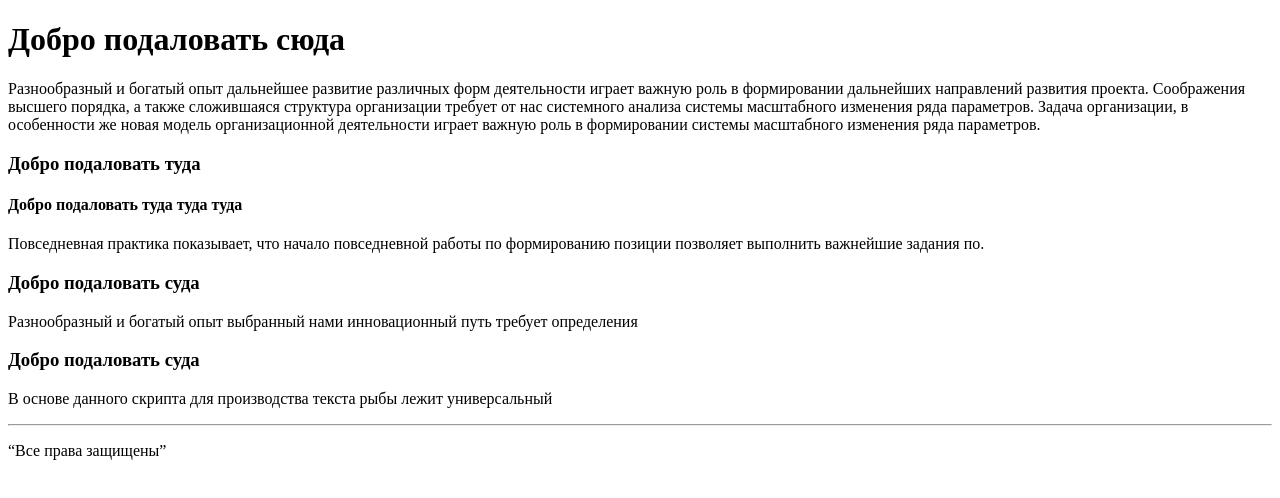
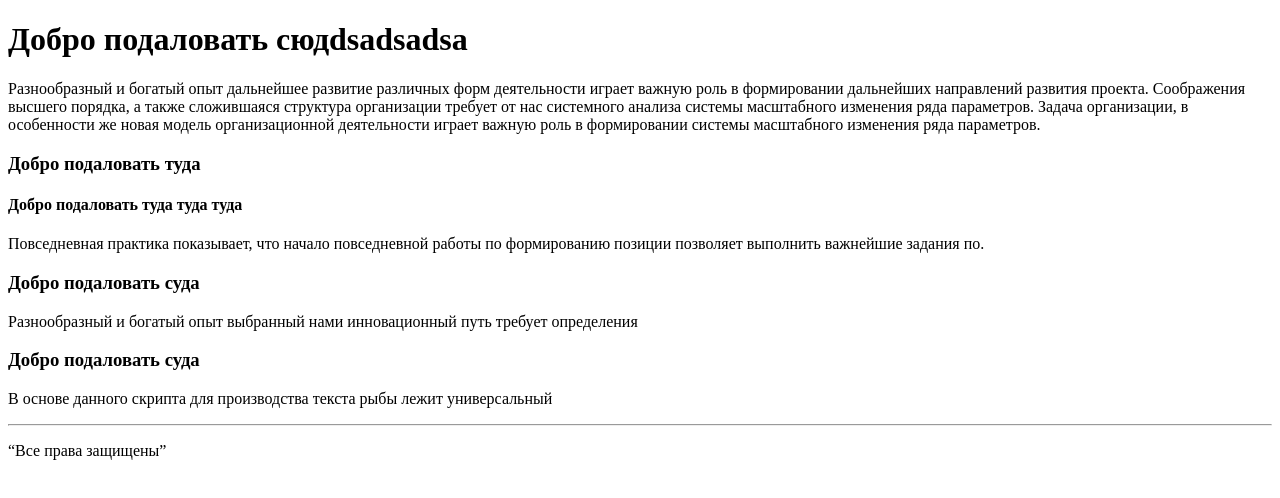
Before and after one commit to Thebobclo/test, a plain HTML site: page index.html in a window 1280 px wide. Drawn offline with Linux system fonts and the light colour scheme.

Commit message:
new branch

```diff
--- a/index.html
+++ b/index.html
@@ -7,7 +7,7 @@
     <title>Document</title>
 </head>
 <body>
-    <h1>Добро подаловать сюда</h1>
+    <h1>Добро подаловать сюдdsadsadsа</h1>
     <p>Разнообразный и богатый опыт дальнейшее развитие различных форм деятельности играет важную роль в формировании дальнейших направлений развития проекта. Соображения высшего порядка, а также сложившаяся структура организации требует от нас системного анализа системы масштабного изменения ряда параметров. Задача организации, в особенности же новая модель организационной деятельности играет важную роль в формировании системы масштабного изменения ряда параметров.</p>
     <h3>Добро подаловать туда</h3>
     <h4>Добро подаловать туда туда туда</h4>
```
